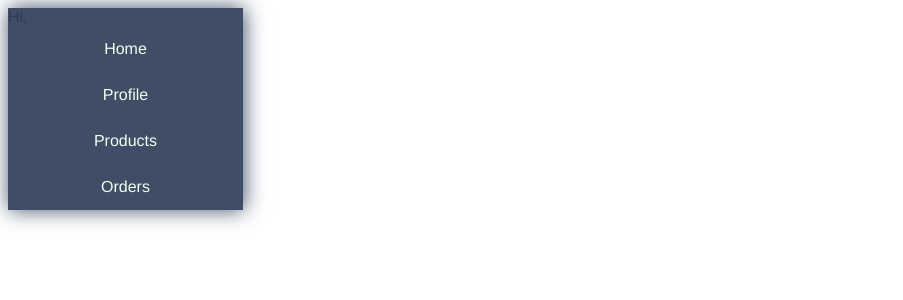
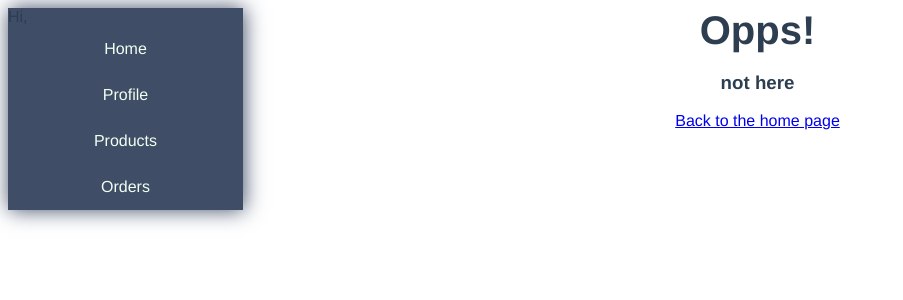
Before and after one commit to Snegurochka/dashboard-vue2-ts, a Vue app: page /404 in a window 1280 px wide. Shown: the top 300 px of the page, without its empty margins (0-903 px from the left). Built offline with nearby package versions, Linux system fonts and the light colour scheme.

Commit message:
ADD: 404 page

```diff
--- a/src/router/index.ts
+++ b/src/router/index.ts
@@ -5,6 +5,7 @@ import About from "../views/About.vue";
 import OrderDetail from "../views/OrderDetail.vue";
 import AddProduct from "../views/AddProduct.vue";
 import Product from "../views/Product.vue";
+import NotFound from "../views/NotFound.vue";
 
 Vue.use(VueRouter);
 
@@ -46,6 +47,15 @@ const routes: Array<RouteConfig> = [
     name: "add-product",
     component: AddProduct,
   },
+  {
+    path: "/404",
+    name: "404",
+    component: NotFound,
+  },
+  {
+    path: "*",
+    redirect: { name: "404" },
+  },
 ];
 
 const router = new VueRouter({
--- /dev/null
+++ b/src/views/NotFound.vue
@@ -0,0 +1,13 @@
+<template>
+  <section>
+    <h1>Opps!</h1>
+    <h3>not here</h3>
+    <router-link :to="{ name: 'home' }">Back to the home page</router-link>
+  </section>
+</template>
+
+<script>
+export default {};
+</script>
+
+<style></style>
```
